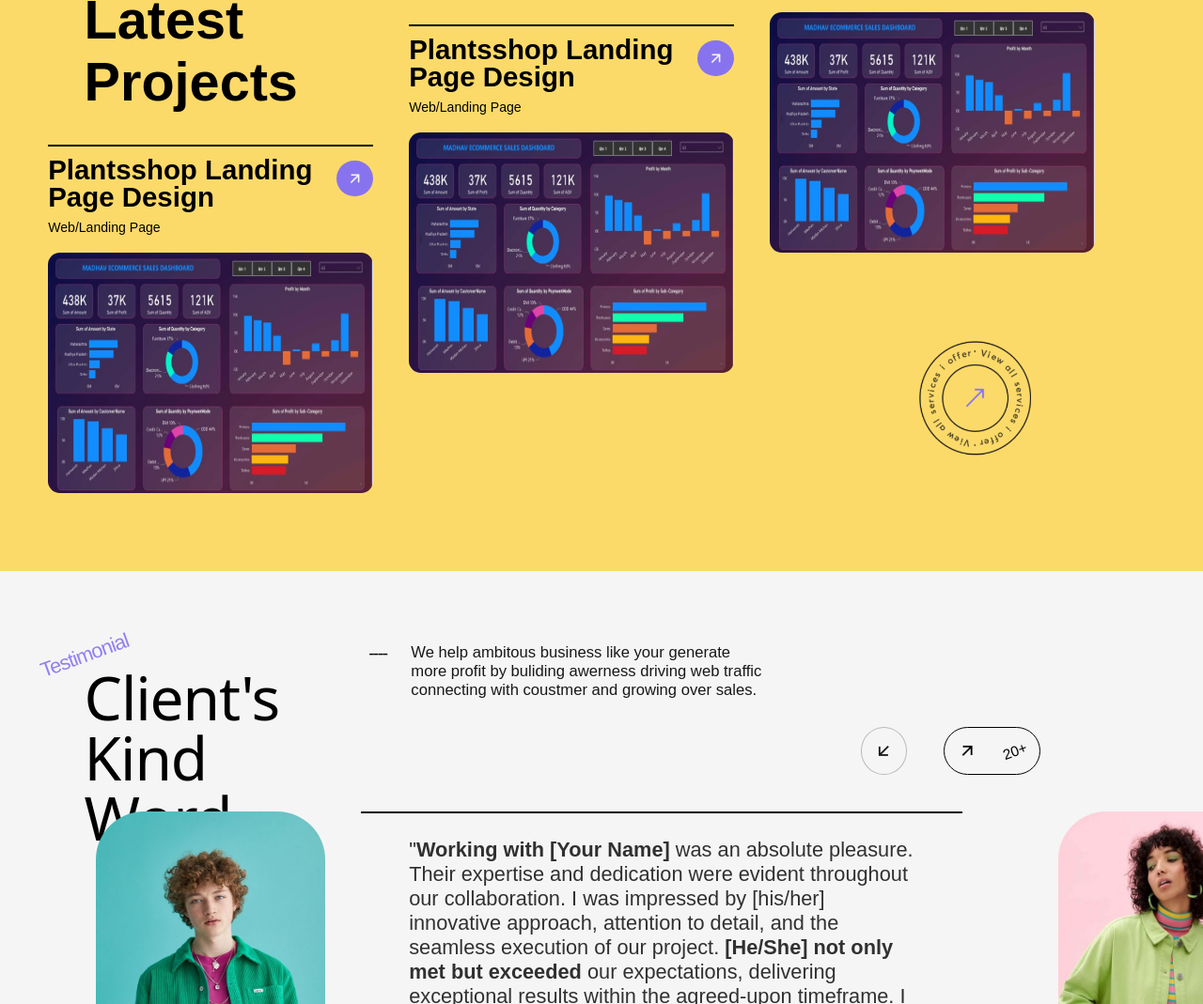
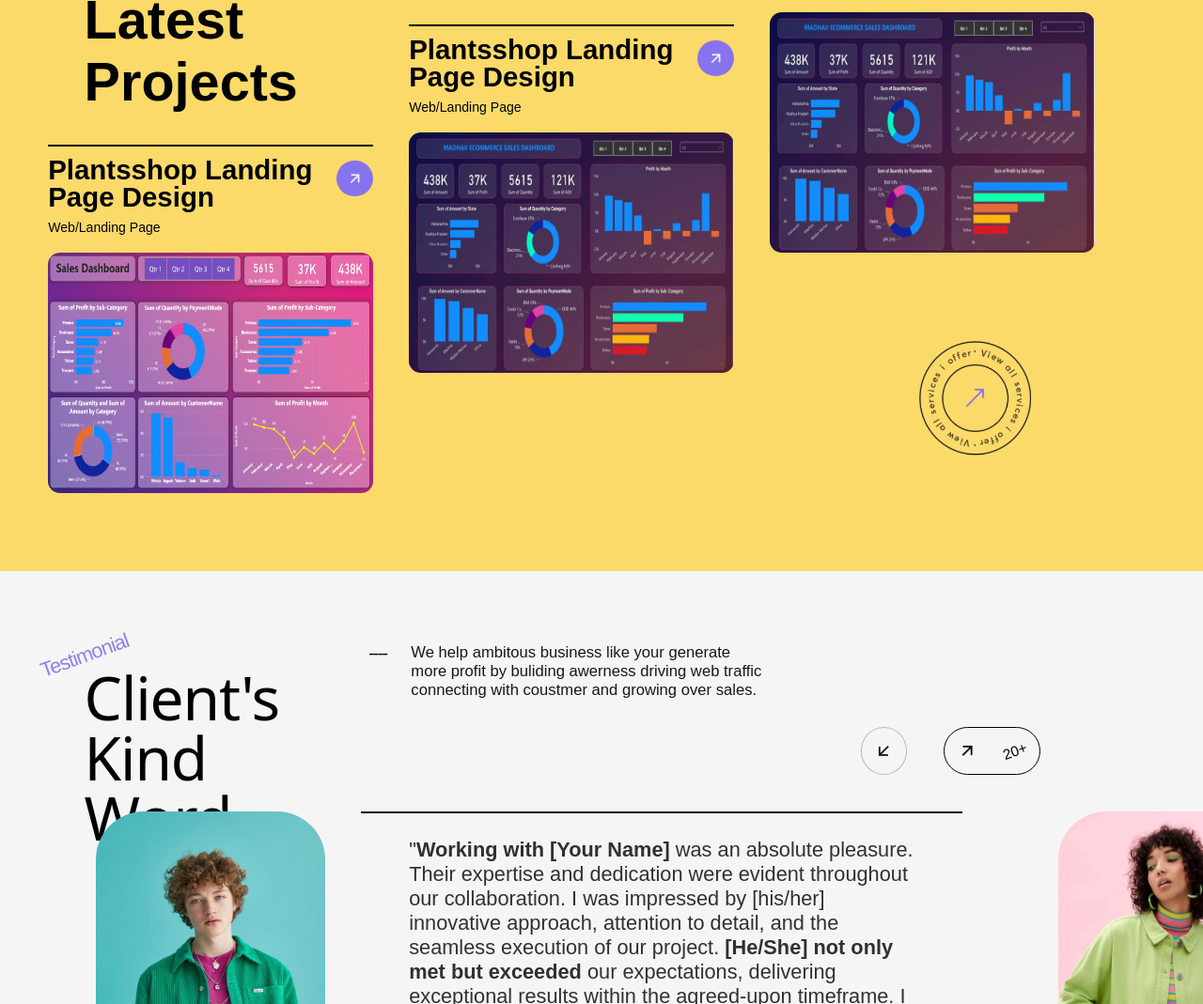
Before and after one commit to ahsanch445/Portfolio, a plain HTML site: page index.html in a window 1280 px wide. Shown: the part 2592-3661 px from the top of the page at 94% size. Drawn offline with nearby package versions, Linux system fonts and the light colour scheme.

Commit message:
first commit

```diff
--- a/index.html
+++ b/index.html
@@ -216,7 +216,7 @@
     </div>
     <p>Web/Landing Page</p>
     <div class="boximage">
-        <img src="/icons/ci.jpg" alt="">
+        <img src="/icons/powerbi.png" alt="">
     </div>
 </div>
 <div id="box2" class="projectbox">  <div class="boxtext">
```
